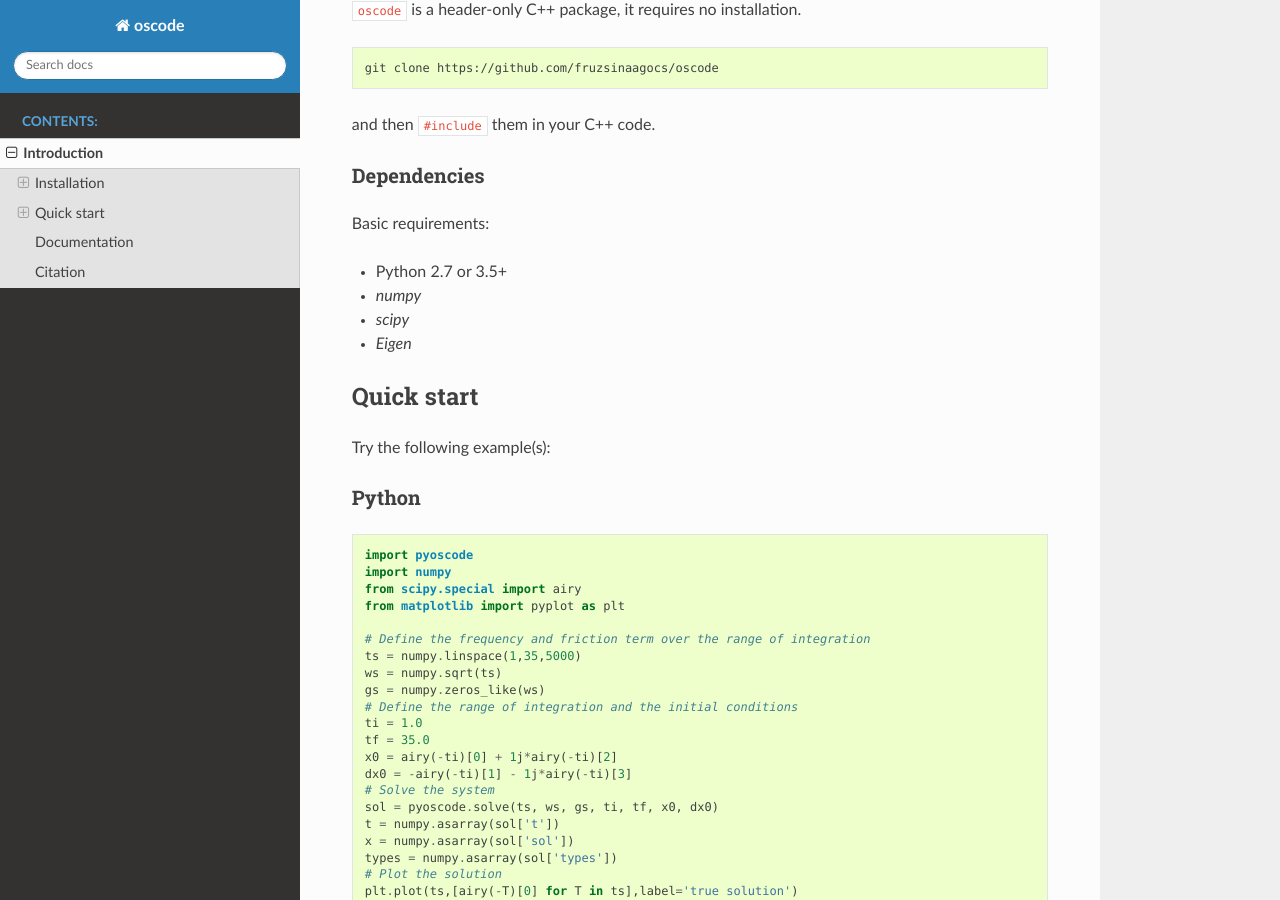
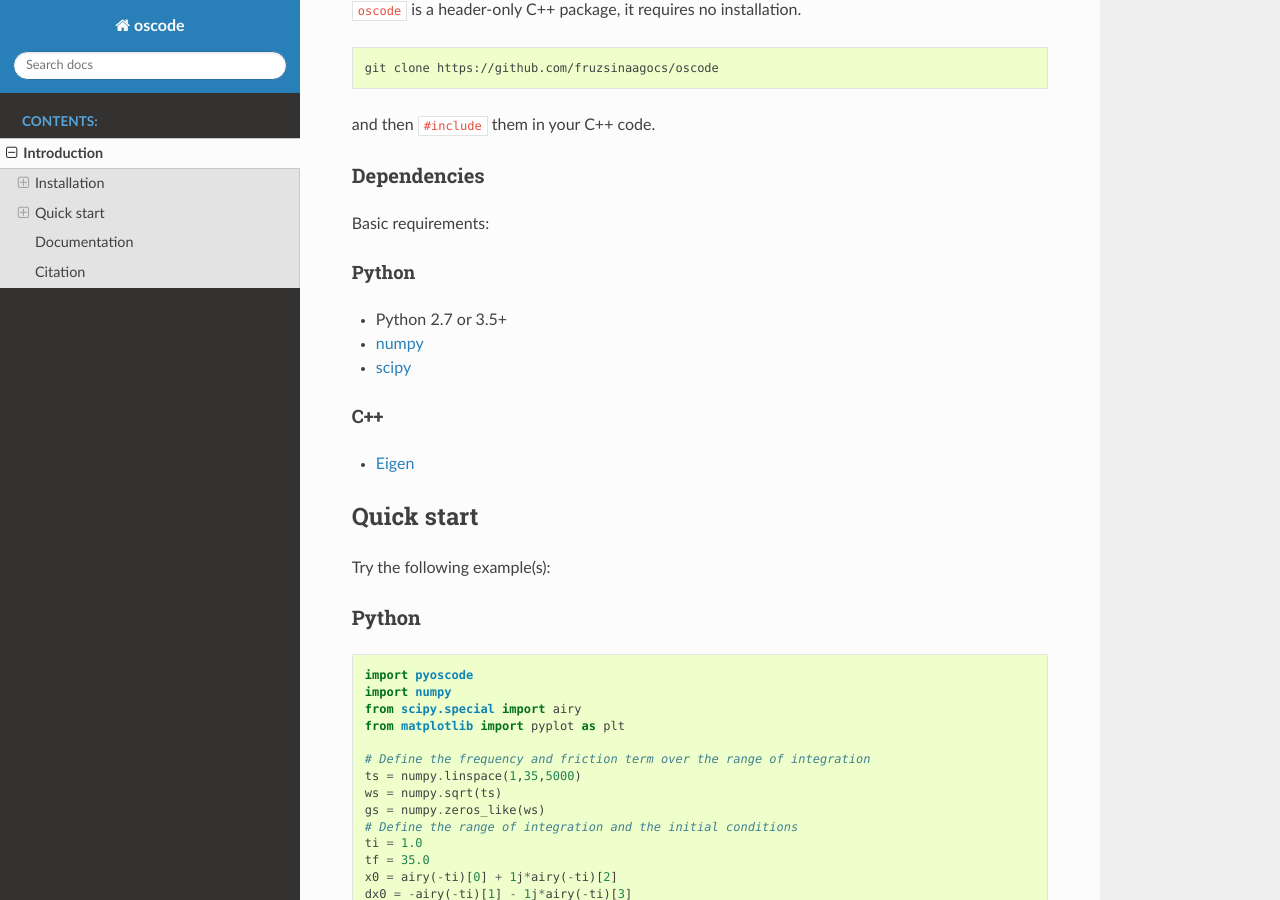
Before and after one commit to fruzsinaagocs/oscode, a Sphinx documentation site: the page built from pyoscode/docs/source/introduction.rst, in a window 1280 px wide and 900 px high, scrolled down 1314 px. Built offline with Sphinx 7.4.7 and the Read the Docs theme 2.0.0, drawn with Linux system fonts in a browser that asks for light colours; pages that are not in the unit, such as notebooks, are missing from menus.

```diff
--- a/pyoscode/docs/source/conf.py
+++ b/pyoscode/docs/source/conf.py
@@ -41,6 +41,7 @@ release = u'1.0'
 extensions = [
     'sphinx.ext.autodoc',
     'sphinx.ext.doctest',
+    'sphinx.ext.intersphinx',
     'sphinx.ext.todo',
     'sphinx.ext.coverage',
     'sphinx.ext.mathjax',
--- a/pyoscode/docs/source/introduction.rst
+++ b/pyoscode/docs/source/introduction.rst
@@ -81,10 +81,18 @@ Dependencies
 
 Basic requirements:
 
+Python
+^^^^^^
+
 - Python 2.7 or 3.5+
-- `numpy`
-- `scipy`
-- `Eigen`
+- `numpy <https://pypi.org/project/numpy/>`__
+- `scipy <https://pypi.org/project/scipy/>`__
+
+C++
+^^^
+
+- `Eigen <http://eigen.tuxfamily.org/index.php?title=Main_Page>`__
+
 
 Quick start
 -----------
```
Also changed, not shown: README.rst (+10 -3 lines).
